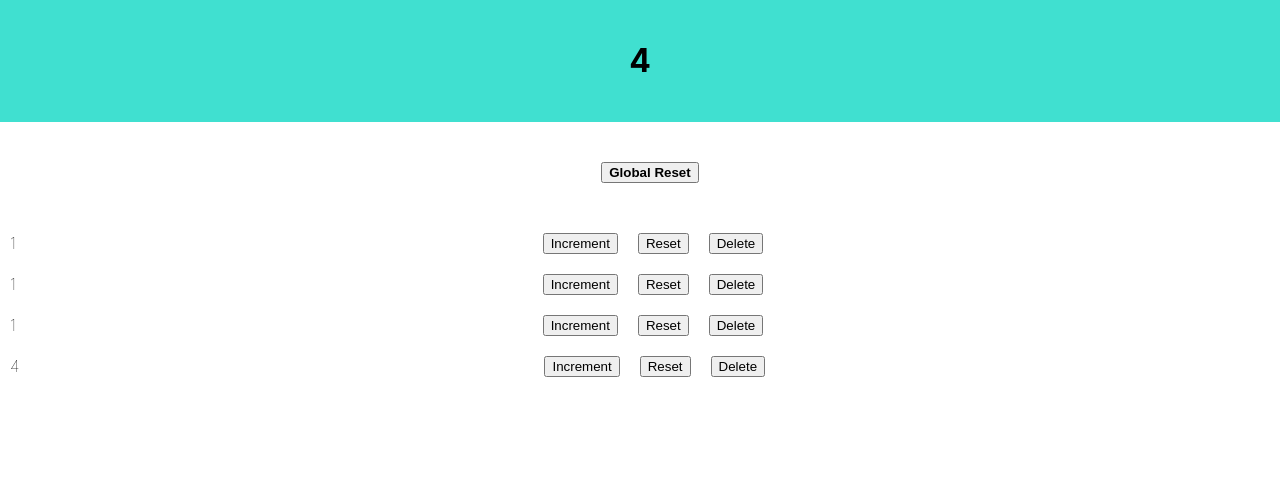
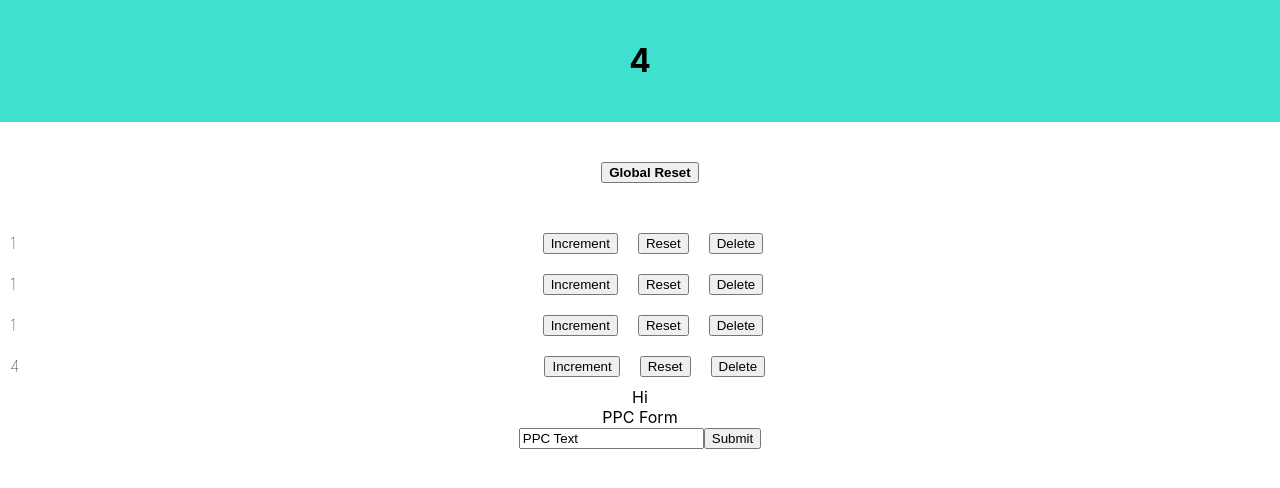
Before and after one commit to garg10may/TestReactApp, a React (Create React App) app: page / in a window 1280 px wide. Shown: the top 488 px of the page. Built offline with nearby package versions, Linux system fonts and the light colour scheme.

Commit message:
added controlled form example

```diff
--- a/src/App.js
+++ b/src/App.js
@@ -2,6 +2,7 @@ import React, { Component } from 'react';
 import './App.css';
 import Counters from './counters';
 import Header from './Header';
+import Ppc from './ppc';
 
 
 export default class App extends Component {
@@ -18,12 +19,13 @@ export default class App extends Component {
   render() {
     return (
       <div className="App" >
-        <Header count={this.state.counters.filter(x=> x.value>0).length}></Header>
+        <Header count={this.state.counters.filter(x => x.value > 0).length}></Header>
         <Counters counters={this.state.counters}
           onIncrement={this.onIncrement}
           onReset={this.onReset}
           doGlobalReset={this.doGlobalReset}
           onDelete={this.doDelete}></Counters>
+        <Ppc></Ppc>
       </div>
     );
   }
--- /dev/null
+++ b/src/ppc.jsx
@@ -0,0 +1,20 @@
+import React, { useState } from 'react'
+import PpcForm from './ppcForm';
+
+export default function Ppc() {
+
+  const [ppcText, setPpcText] = useState('PPC Text')
+  const handleSubmit = (event) => {
+    alert(ppcText);
+  }
+  const handleChange = (event) => {
+    setPpcText(event.target.value);
+  }
+
+  return (
+    <div>
+      <div>Hi</div>
+      <PpcForm handleChange={handleChange} ppcText={ppcText} handleSubmit={handleSubmit}></PpcForm>
+    </div>
+  )
+}
--- /dev/null
+++ b/src/ppcForm.jsx
@@ -0,0 +1,14 @@
+import React, { Component, useState, getState } from 'react';
+
+export default function PpcForm({ handleSubmit, ppcText, handleChange }) {
+
+  return (
+    <div>
+      <div>PPC Form </div>
+      <form onSubmit={handleSubmit}>
+        <input type="text" name="ppc" value={ppcText} onChange={handleChange}></input>
+        <input type="submit" value="Submit"></input>
+      </form>
+    </div>
+  );
+}
```
